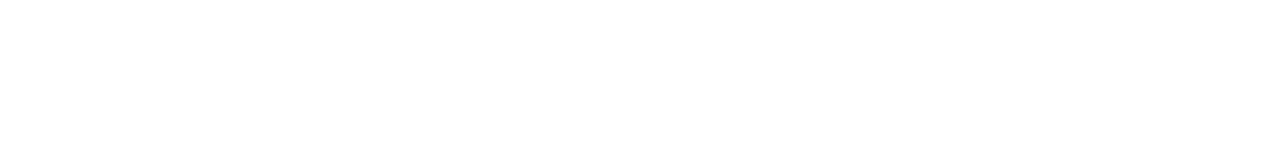
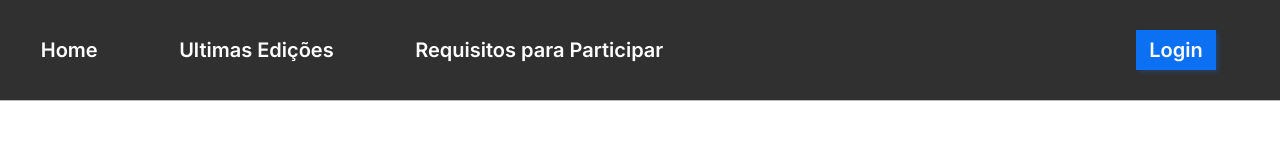
Before and after one commit to DCA720/Bootcamp-DCA, a plain HTML site: page index.html in a window 1280 px wide. Drawn offline with Linux system fonts and the light colour scheme.

Commit message:
Criação do estilo css do menu

```diff
--- a/index.html
+++ b/index.html
@@ -3,9 +3,20 @@
 <head>
     <meta charset="UTF-8">
     <meta name="viewport" content="width=device-width, initial-scale=1.0">
+    <link rel="stylesheet" href="style.css">
+    <link rel="preconnect" href="https://fonts.googleapis.com">
+    <link rel="preconnect" href="https://fonts.gstatic.com" crossorigin>
+    <link href="https://fonts.googleapis.com/css2?family=Inter:wght@100..900&display=swap" rel="stylesheet">
     <title>BootCampDCA</title>
 </head>
 <body>
-
+    <nav id="principal">
+        <div id="menu">
+             <a href="">Home</a>
+             <a href="">Ultimas Edições</a>
+             <a href="">Requisitos para Participar</a>
+        </div>
+        <button>Login</button>
+    </nav>
 </body>
 </html>
--- /dev/null
+++ b/style.css
@@ -0,0 +1,49 @@
+body{
+    margin: 0px;
+    padding: 0px;
+}
+
+#principal{
+    width: 100%;
+    height: 100px;
+    background-color: #303030;
+    display: flex;
+    justify-content: space-between;
+    align-items: center;
+    border-bottom: 1px solid #BABABA;
+
+}
+#principal div a{
+    font-size: 20px;
+    font-weight: 600;
+    color: #FFFFFF;
+    text-decoration: none;
+    font-family: "inter";
+}
+    #principal div a:hover{
+        color: #CCCCCC;
+    }
+#principal button{
+    margin-right: 5%;
+    background-color: #0C70F2;
+
+    height: 40px;
+    width: 80px;
+
+    border: 0px;
+    font-family: inter;
+    font-size: 20px;
+    font-weight: 600;
+    color: #FFFFFF;
+
+    box-shadow: 3px 2px 4px 0px #0C70F240;
+    cursor: pointer;
+
+
+}
+#menu{
+    display: flex;
+    width: 55%;
+    justify-content: space-around;
+    align-items: center;
+}
```
